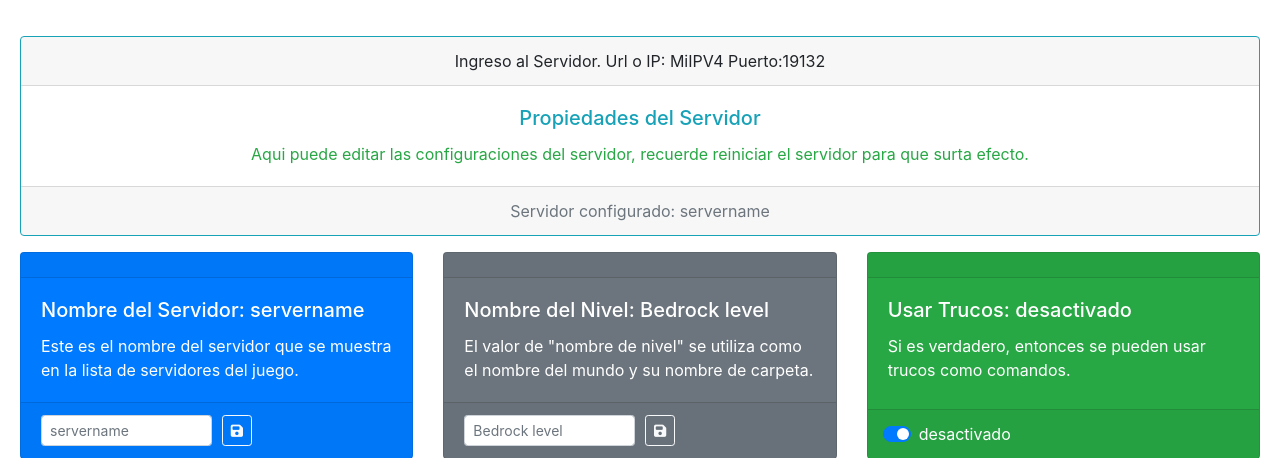
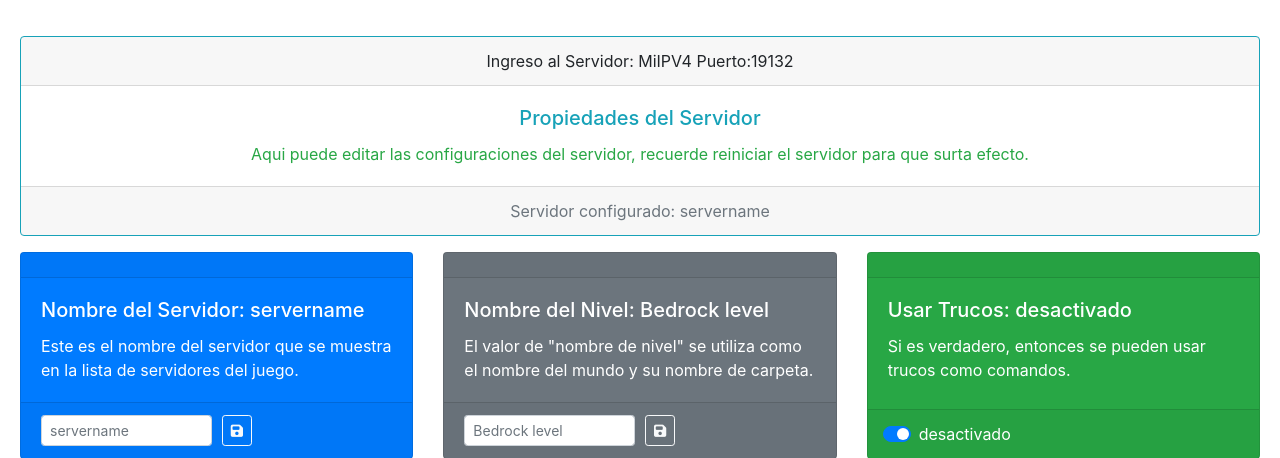
Before and after one commit to digiraldo/Minecraft-BE-Server-Panel-Admin-Web, a PHP site: page /panel/propiedades in a window 1280 px wide. Shown: the part 104-562 px from the top of the page. Run offline with PHP 8.4, Linux system fonts and the light colour scheme; data that the repository does not hold is empty; some libraries are stand-ins or nearby versions.

Commit message:
Ingreso al Servidor

```diff
--- a/panel/propiedades/index.php
+++ b/panel/propiedades/index.php
@@ -52,7 +52,7 @@
 
 <div class="card-deck">
 <div class="card text-center border-info mb-3">
-  <div class="card-header">Ingreso al Servidor. Url o IP: <?php echo $lines1[1]; ?> Puerto:<?php echo $lines1[4]; ?></div>
+  <div class="card-header">Ingreso al Servidor: <?php echo $lines1[1]; ?> Puerto:<?php echo $lines1[4]; ?></div>
   <div class="card-body text-info">
     <h5 class="card-title">Propiedades del Servidor</h5>
     <p class="card-text text-success">Aqui puede editar las configuraciones del servidor, recuerde reiniciar el servidor para que surta efecto.</p>
--- a/panel/tablero/index.php
+++ b/panel/tablero/index.php
@@ -61,7 +61,7 @@
 
   </div>
   <div class="card-footer text-muted">
-  Ingreso al Servidor. Url o IP: <?php echo $lines1[1]; ?> Puerto:<?php echo $lines1[4]; ?>
+  Ingreso al Servidor: <?php echo $lines1[1]; ?> Puerto:<?php echo $lines1[4]; ?>
   </div>
 </div>
 
```
Also changed, not shown: 1 other file.
